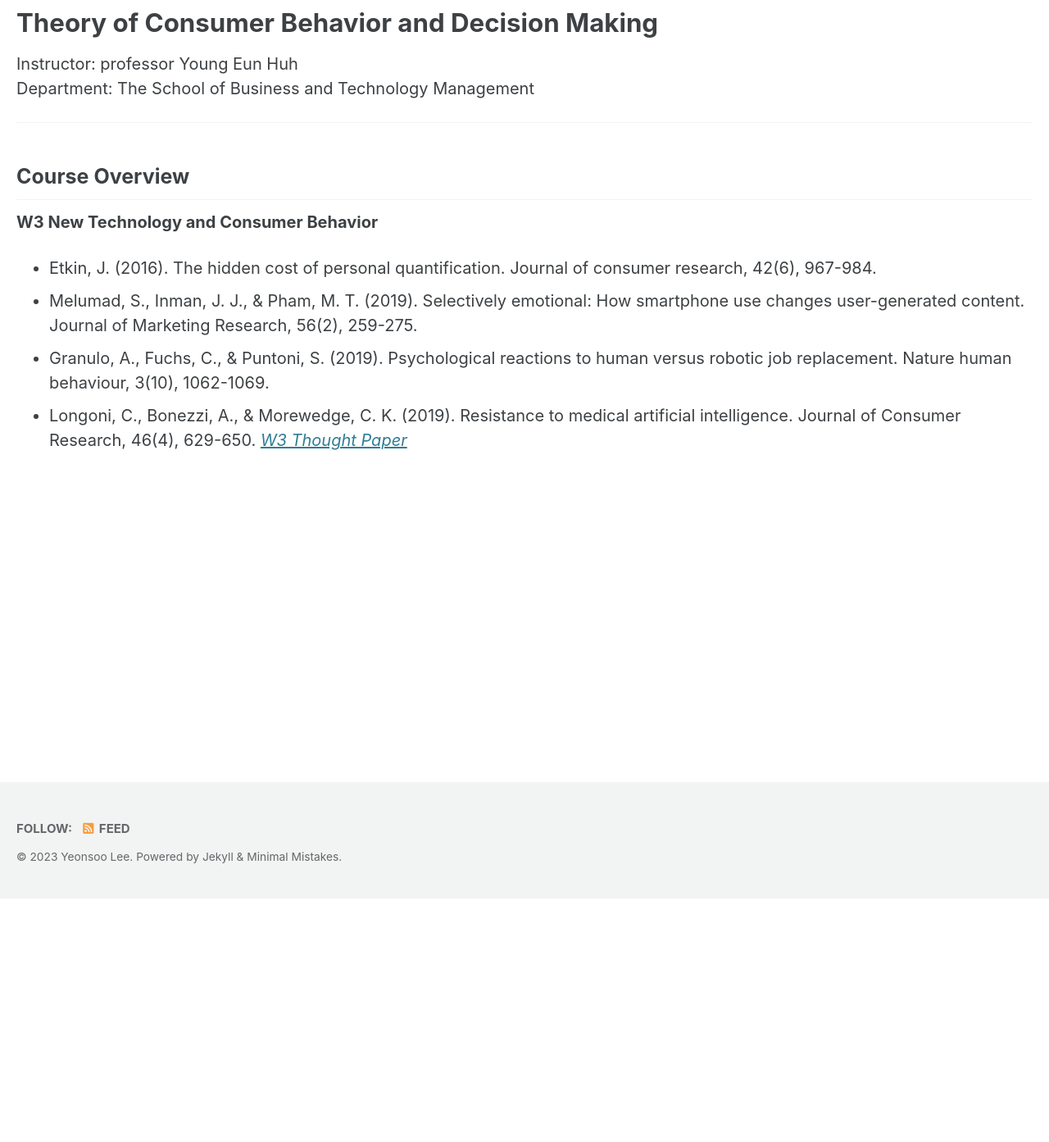
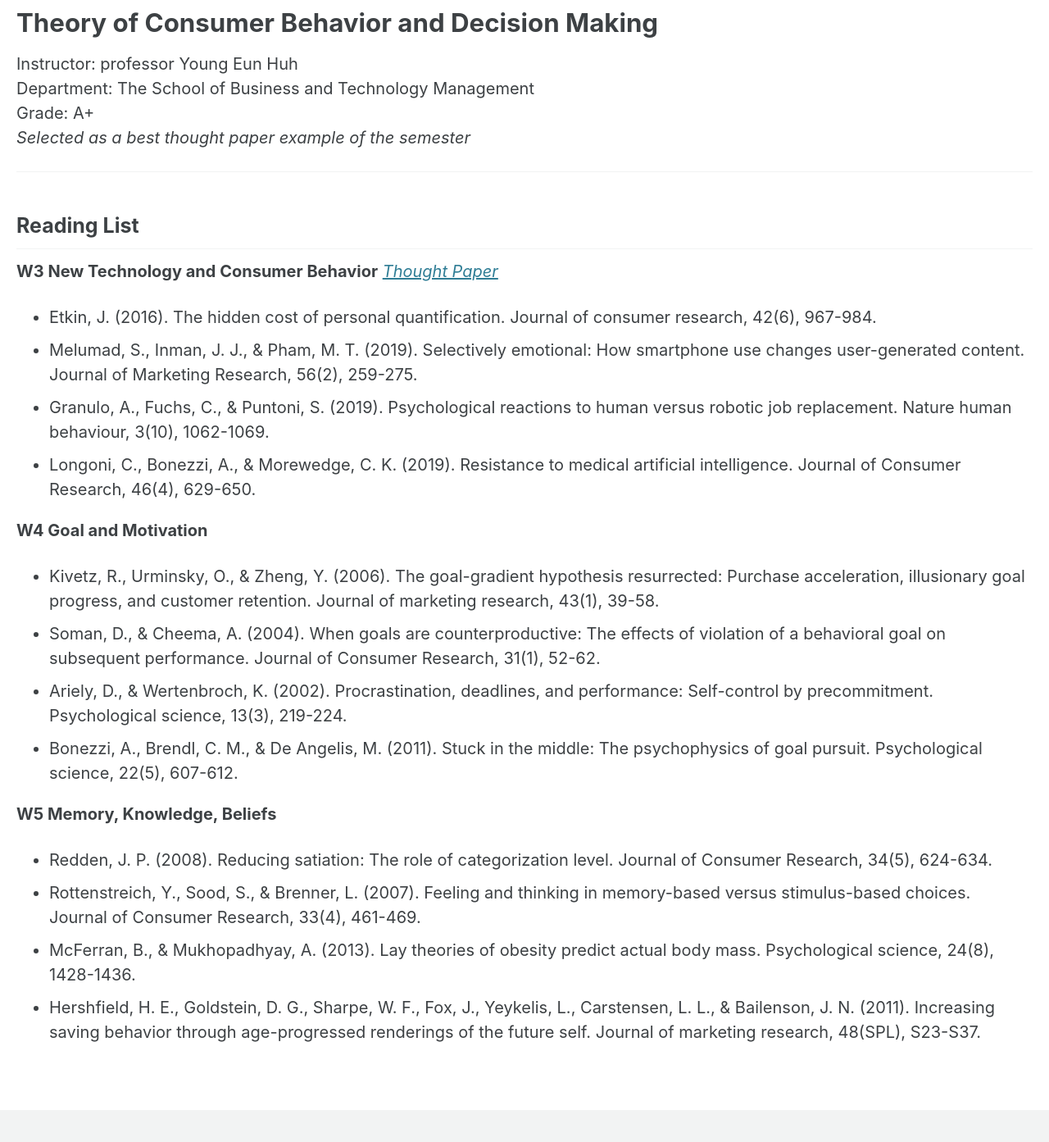
Before and after one commit to soo-13/soo-13.github.io, a Jekyll site: the page built from _pages/cw2.md, in a window 1280 px wide and 1400 px high, scrolled down 304 px. Shown: the top 1393 px of the window at 82% size. Built offline with Jekyll 4.4.1, drawn with Linux system fonts in a browser that asks for light colours; cached includes are drawn as plain includes.

Commit message:
in progress

```diff
--- a/_pages/cw2.md
+++ b/_pages/cw2.md
@@ -10,13 +10,26 @@ header:
 ---
 # Theory of Consumer Behavior and Decision Making
 Instructor: professor Young Eun Huh <br>
-Department: The School of Business and Technology Management
+Department: The School of Business and Technology Management <br>
+Grade: A+ <br>
+*Selected as a best thought paper example of the semester*
 
 ---
-## Course Overview
-**W3 New Technology and Consumer Behavior**
+## Reading List
+**W3 New Technology and Consumer Behavior** *[Thought Paper](https://soo-13.github.io/assets/pdf/W3ThoughtPaper.pdf)*
 - Etkin, J. (2016). The hidden cost of personal quantification. Journal of consumer research, 42(6), 967-984.
 - Melumad, S., Inman, J. J., & Pham, M. T. (2019). Selectively emotional: How smartphone use changes user-generated content. Journal of Marketing Research, 56(2), 259-275.
 - Granulo, A., Fuchs, C., & Puntoni, S. (2019). Psychological reactions to human versus robotic job replacement. Nature human behaviour, 3(10), 1062-1069.
 - Longoni, C., Bonezzi, A., & Morewedge, C. K. (2019). Resistance to medical artificial intelligence. Journal of Consumer Research, 46(4), 629-650.
-*[W3 Thought Paper](https://soo-13.github.io/assets/pdf/W3ThoughtPaper.pdf)*
+
+**W4 Goal and Motivation**
+- Kivetz, R., Urminsky, O., & Zheng, Y. (2006). The goal-gradient hypothesis resurrected: Purchase acceleration, illusionary goal progress, and customer retention. Journal of marketing research, 43(1), 39-58.
+- Soman, D., & Cheema, A. (2004). When goals are counterproductive: The effects of violation of a behavioral goal on subsequent performance. Journal of Consumer Research, 31(1), 52-62.
+- Ariely, D., & Wertenbroch, K. (2002). Procrastination, deadlines, and performance: Self-control by precommitment. Psychological science, 13(3), 219-224.
+- Bonezzi, A., Brendl, C. M., & De Angelis, M. (2011). Stuck in the middle: The psychophysics of goal pursuit. Psychological science, 22(5), 607-612.
+
+**W5 Memory, Knowledge, Beliefs**
+- Redden, J. P. (2008). Reducing satiation: The role of categorization level. Journal of Consumer Research, 34(5), 624-634.
+- Rottenstreich, Y., Sood, S., & Brenner, L. (2007). Feeling and thinking in memory-based versus stimulus-based choices. Journal of Consumer Research, 33(4), 461-469.
+- McFerran, B., & Mukhopadhyay, A. (2013). Lay theories of obesity predict actual body mass. Psychological science, 24(8), 1428-1436.
+- Hershfield, H. E., Goldstein, D. G., Sharpe, W. F., Fox, J., Yeykelis, L., Carstensen, L. L., & Bailenson, J. N. (2011). Increasing saving behavior through age-progressed renderings of the future self. Journal of marketing research, 48(SPL), S23-S37.
```
Also changed, not shown: _pages/cw1.md (+10 -8 lines), 1 other file.
